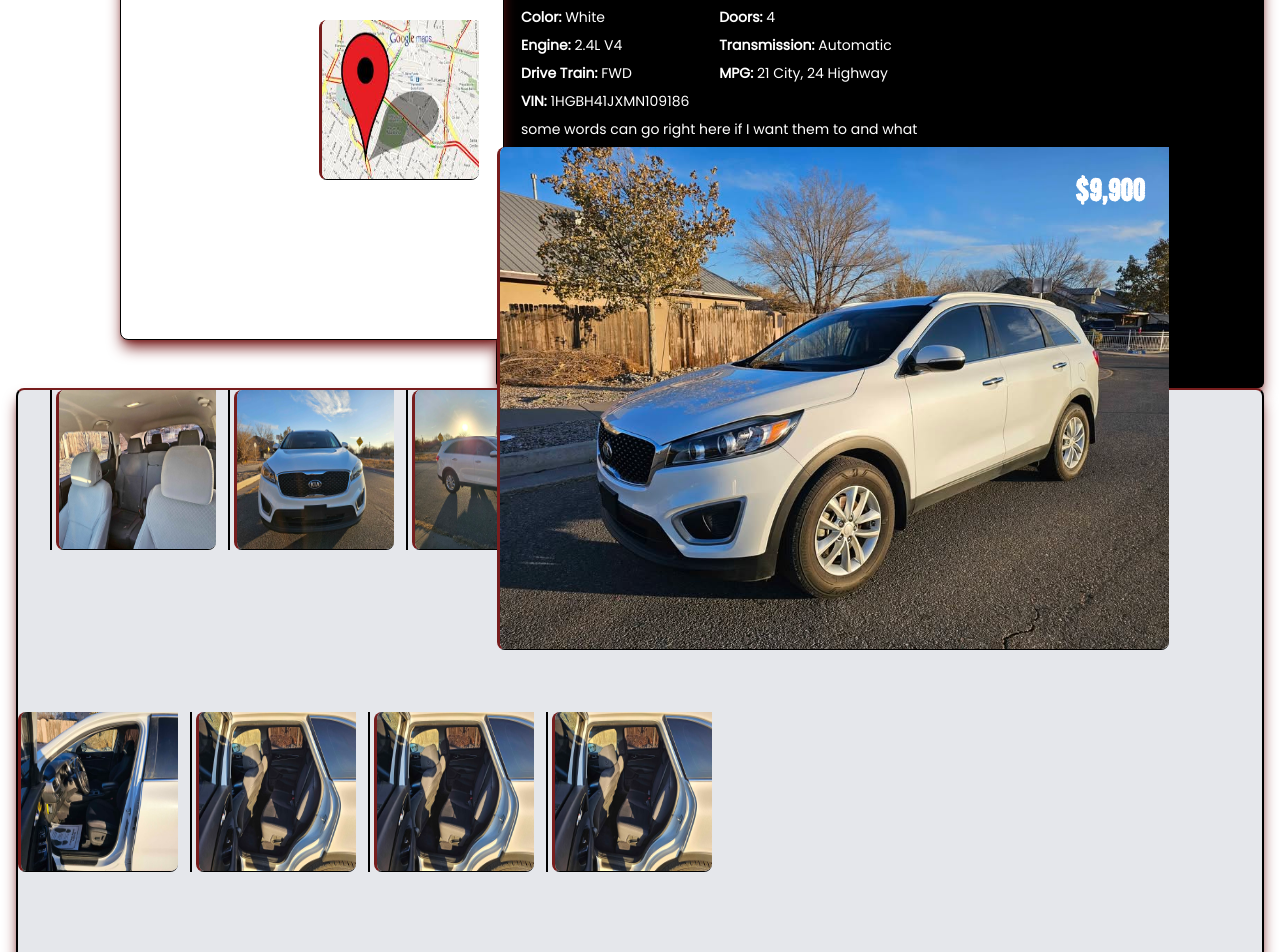
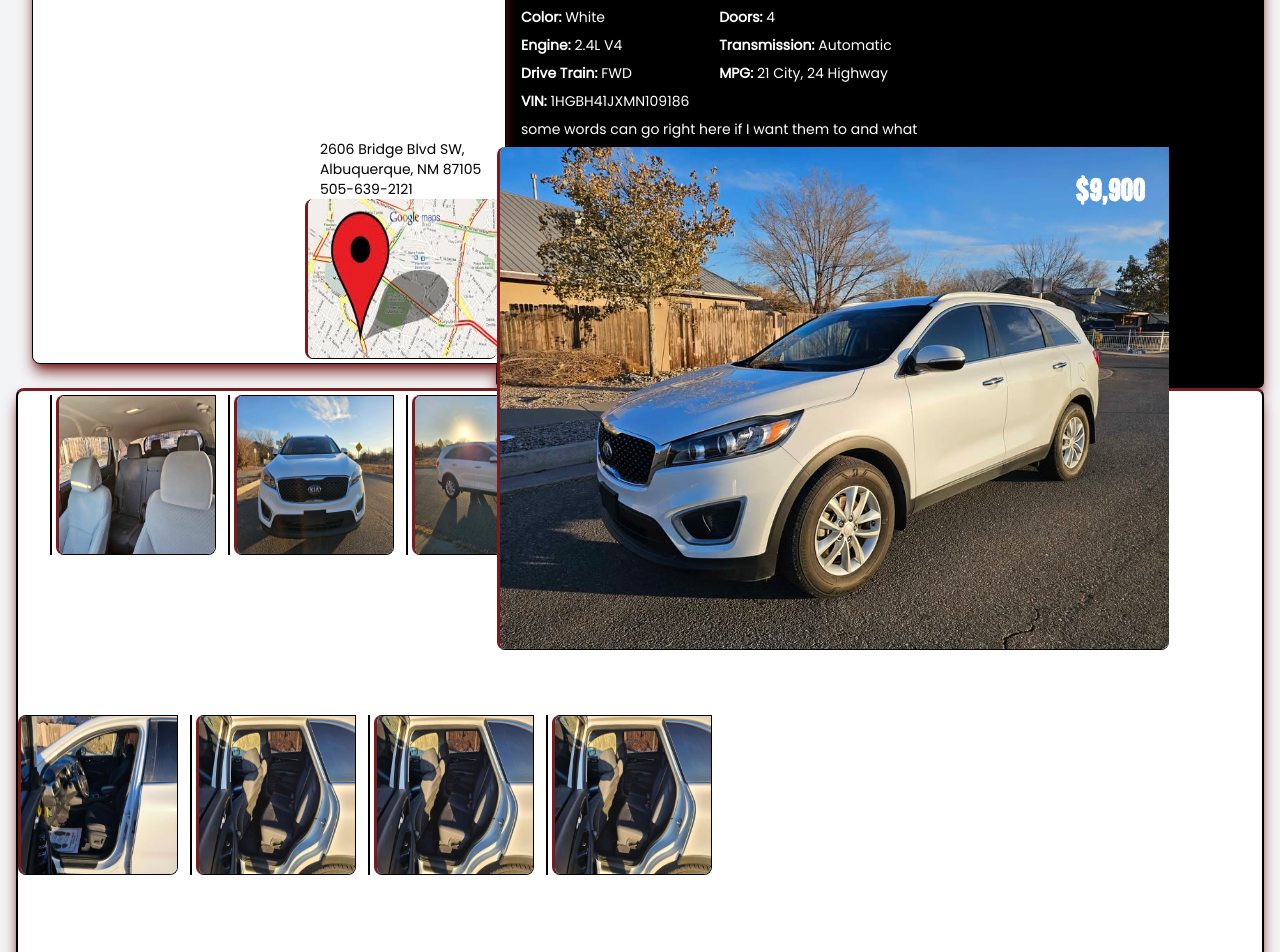
Before and after one commit to trudruskii/MileHighAutoSales, a Next.js app in the folder frontend/: page /carmeta in a window 1280 px wide. Shown: the part 300-1252 px from the top of the page. Built offline with nearby package versions, Linux system fonts and the light colour scheme.

Commit message:
trying to add contact info to metacar page.. need some more content there

```diff
--- a/frontend/src/app/carmeta/page.tsx
+++ b/frontend/src/app/carmeta/page.tsx
@@ -24,22 +24,27 @@ import Link from "next/link";
 export default function Carmeta(){
     return(
         <>
-            <div className="absolute left-[7.5rem] top-[10rem] w-[30%] h-[30rem] border-[1px] border-black bg-white flex rounded-lg shadow-red-900 shadow-lg">
-                <div>
-                    <Link
-                        href="https://www.google.com/maps/place/2606+Bridge+Blvd+SW,+Albuquerque,+NM+87105/@35.0667321,-106.6981683,17z/data=!3m1!4b1!4m6!3m5!1s0x87220d138d6bef69:0xe0e80640b3dc0750!8m2!3d35.0667277!4d-106.695588!16s%2Fg%2F11cp9l52rt?entry=ttu&g_ep=EgoyMDI0MTIxMS4wIKXMDSoASAFQAw%3D%3D"
+            <div className="absolute left-[2rem] top-[9rem] w-[37%] h-[32.5rem] border-[1px] border-black bg-white flex flex-wrap rounded-lg shadow-red-900 shadow-lg">
+                <div className="flex flex-row flex-grow justify-end items-end">
+                    <div className="flex flex-col justify-end items-end px-2 py-1">
+                        <div className="mx-auto text-sm font-[popf]">
+                            <Link href="https://www.google.com/maps/place/2606+Bridge+Blvd+SW,+Albuquerque,+NM+87105/@35.0667321,-106.6981683,17z/data=!3m1!4b1!4m6!3m5!1s0x87220d138d6bef69:0xe0e80640b3dc0750!8m2!3d35.0667277!4d-106.695588!16s%2Fg%2F11cp9l52rt?entry=ttu&g_ep=EgoyMDI0MTIxMS4wIKXMDSoASAFQAw%3D%3D"
                                 className=" hover:text-white">2606 Bridge Blvd SW,<br/> Albuquerque, NM 87105</Link>
                             <br/><Link href="tel:+15056392121" className=" hover:text-white">
                             505-639-2121
                         </Link>
                         </div>
-                <div className="flex flex-grow text-3xl justify-center items-center">
-                    <Image src={mapplaceholder} alt="Hero car placeholder image"
-                           className="border-l-[3px] border-l-red-900 border-b-[1px] border-b-black h-[10rem] w-[10rem] rounded-l-lg rounded-b-lg"/>
+
+                        <Image src={mapplaceholder} alt="Map placeholder"
+                               className="border-l-[3px] border-l-red-900 border-b-[1px] border-b-black h-[10rem] w-[12rem] rounded-l-lg rounded-b-lg"/>
                     </div>
                 </div>
-           <div className="flex flex-col border-[1px] border-t-[2px] border-t-red-900 border-black w-[60%] h-[35rem] bg-black rounded-md shadow-lg shadow-red-900 mx-auto mt-4 mr-4">
-               <h3 className="text-end pt-4 mr-4 text-2xl font-extrabold text-white">2017 Kia Sorento LX Sport Utility</h3>
+
+            </div>
+            <div
+                className="flex flex-col border-[1px] border-t-[2px] border-t-red-900 border-black w-[60%] h-[35rem] bg-black rounded-md shadow-lg shadow-red-900 mx-auto mt-4 mr-4">
+                <h3 className="text-end pt-4 mr-4 text-2xl font-extrabold text-white">2017 Kia Sorento LX Sport
+                    Utility</h3>
                 <div className="flex flex-wrap justify-between">
                     <div className="flex flex-col px-6 gap-2">
                         <div className="text-lg font-[popf] font-bold text-white text-center mt-12 pb-1 ">Vehicle
@@ -117,40 +122,39 @@ export default function Carmeta(){
                    </div>
                </div>
            </div>
-            <div className="h-[40rem] bg-gray-200 border-[2px] border-black border-t-red-900 border-t-[2px] shadow-red-900 shadow-lg rounded-lg mx-4 flex flex-wrap gap-2">
+            <div className="h-[40rem] bg-white border-[2px] border-black border-t-red-900 border-t-[3px] shadow-red-900 shadow-lg rounded-lg mx-4 flex flex-wrap gap-2 pt-1">
                 <div className="bg-black w-[2px] h-[10rem] ml-8 -mr-3"></div>
                 <Image src={stagedplaceholder1} alt="1st staged car placeholder image"
-                       className="border-l-[3px] border-l-red-900 border-b-[1px] border-b-black h-[10rem] w-[10rem] rounded-l-lg rounded-b-lg ml-2"/>
+                       className="border-l-[3px] border-l-red-900 border-[1px] border-black h-[10rem] w-[10rem] rounded-l-lg rounded-b-lg ml-2"/>
                 <div className="bg-black w-[2px] h-[10rem] ml-1 -mr-1"></div>
                 <Image src={stagedplaceholder2} alt="1st staged car placeholder image"
-                       className="border-l-[3px] border-l-red-900 border-b-[1px] border-b-black h-[10rem] w-[10rem] rounded-l-lg rounded-b-lg"/>
+                       className="border-l-[3px] border-l-red-900 border-[1px] border-black h-[10rem] w-[10rem] rounded-l-lg rounded-b-lg"/>
                 <div className="bg-black w-[2px] h-[10rem] ml-1 -mr-1"></div>
                 <Image src={stagedplaceholder3} alt="1st staged car placeholder image"
-                       className="border-l-[3px] border-l-red-900 border-b-[1px] border-b-black h-[10rem] w-[10rem] rounded-l-lg rounded-b-lg"/>
+                       className="border-l-[3px] border-l-red-900 border-[1px] border-black h-[10rem] w-[10rem] rounded-l-lg rounded-b-lg"/>
                 <div className="bg-black w-[2px] h-[10rem] ml-1 -mr-1"></div>
                 <Image src={stagedplaceholder4} alt="1st staged car placeholder image"
-                       className="border-l-[3px] border-l-red-900 border-b-[1px] border-b-black h-[10rem] w-[10rem] rounded-l-lg rounded-b-lg"/>
+                       className="border-l-[3px] border-l-red-900 border-[1px] border-black h-[10rem] w-[10rem] rounded-l-lg rounded-b-lg"/>
                 <div className="bg-black w-[2px] h-[10rem] ml-1 -mr-1"></div>
                 <Image src={stagedplaceholder5} alt="1st staged car placeholder image"
-                       className="border-l-[3px] border-l-red-900 border-b-[1px] border-b-black h-[10rem] w-[10rem] rounded-l-lg rounded-b-lg"/>
+                       className="border-l-[3px] border-l-red-900 border-[1px] border-black h-[10rem] w-[10rem] rounded-l-lg rounded-b-lg"/>
                 <div className="bg-black w-[2px] h-[10rem] ml-1 -mr-1"></div>
                 <Image src={stagedplaceholder6} alt="1st staged car placeholder image"
-                       className="border-l-[3px] border-l-red-900 border-b-[1px] border-b-black h-[10rem] w-[10rem] rounded-l-lg rounded-b-lg"/>
+                       className="border-l-[3px] border-l-red-900 border-[1px] border-black h-[10rem] w-[10rem] rounded-l-lg rounded-b-lg"/>
                 <div className="bg-black w-[2px] h-[10rem] ml-1 -mr-1"></div>
                 <Image src={stagedplaceholder7} alt="1st staged car placeholder image"
-                       className="border-l-[3px] border-l-red-900 border-b-[1px] border-b-black h-[10rem] w-[10rem] rounded-l-lg rounded-b-lg"/>
+                       className="border-l-[3px] border-l-red-900 border-[1px] border-black h-[10rem] w-[10rem] rounded-l-lg rounded-b-lg"/>
                 <div className="bg-black w-[2px] h-[10rem] ml-1 -mr-1"></div>
                 <Image src={stagedplaceholder8} alt="1st staged car placeholder image"
-                       className="border-l-[3px] border-l-red-900 border-b-[1px] border-b-black h-[10rem] w-[10rem] rounded-l-lg rounded-b-lg"/>
+                       className="border-l-[3px] border-l-red-900 border-[1px] border-black h-[10rem] w-[10rem] rounded-l-lg rounded-b-lg"/>
                 <div className="bg-black w-[2px] h-[10rem] ml-1 -mr-1"></div>
                 <Image src={stagedplaceholder8} alt="1st staged car placeholder image"
-                       className="border-l-[3px] border-l-red-900 border-b-[1px] border-b-black h-[10rem] w-[10rem] rounded-l-lg rounded-b-lg"/>
+                       className="border-l-[3px] border-l-red-900 border-[1px] border-black h-[10rem] w-[10rem] rounded-l-lg rounded-b-lg"/>
                 <div className="bg-black w-[2px] h-[10rem] ml-1 -mr-1"></div>
                 <Image src={stagedplaceholder8} alt="1st staged car placeholder image"
-                       className="border-l-[3px] border-l-red-900 border-b-[1px] border-b-black h-[10rem] w-[10rem] rounded-l-lg rounded-b-lg"/>
+                       className="border-l-[3px] border-l-red-900 border-[1px] border-black h-[10rem] w-[10rem] rounded-l-lg rounded-b-lg"/>
             </div>
             <div className="spaceholder p-24">
-
             </div>
         </>
     )
--- a/frontend/src/app/layout.tsx
+++ b/frontend/src/app/layout.tsx
@@ -17,7 +17,7 @@ export default function RootLayout({
 }>) {
   return (
     <html lang="en">
-      <body className="min-h-screen flex flex-col bg-white">
+      <body className="min-h-screen flex flex-col bg-gray-100">
       <Navbarz/>
       <main className="flex-grow">{children}</main>
       <Footer />
--- a/frontend/src/app/page.tsx
+++ b/frontend/src/app/page.tsx
@@ -204,8 +204,7 @@ export default function Home() {
                             </div>
                             <p className="text-sm text-gray-500">Fetching reviews...</p>
                         </div>
-                        <div
-                            className="cols-span-1 bg-white border-black border rounded-3xl shadow-xl flex flex-col h-[20.5rem] mt-8 w-80">
+                        <div className="cols-span-1 bg-white border-black border rounded-3xl shadow-xl flex flex-col h-[20.5rem] mt-8 w-80">
                             <Image src={carplaceholder3} alt="Car placeholder image"
                                    className="h-64 w-80 rounded-t-3xl rounded-b-none"/>
                             <span className="p-2 text-blue-700 font-semibold">2025 Chevrolet Corvette</span>
```
Lines whose indentation alone changed are shown as unchanged.
